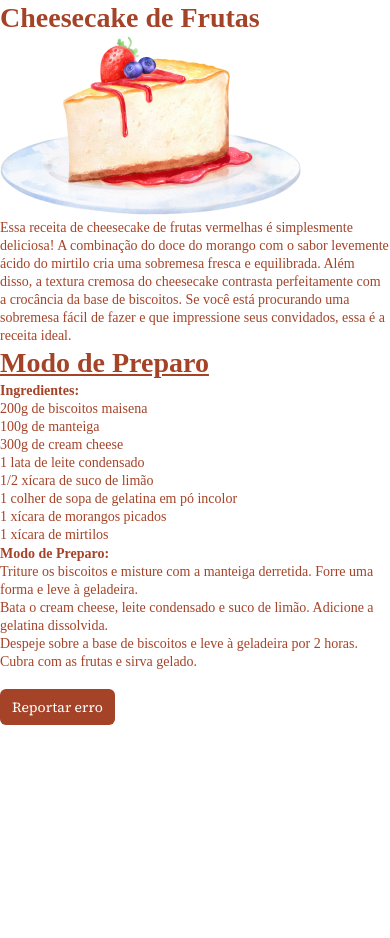
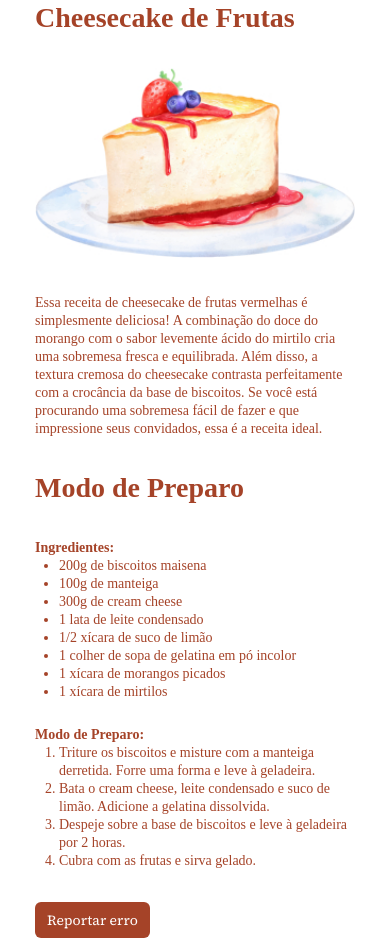
Before and after one commit to paulinhoteixeira/cheesecake, a plain HTML site: page index.html in a window 390 px wide. Before the commit the page ends 844 px from the top, so only its background shows below. Drawn offline with Linux system fonts and the light colour scheme; a web font is replaced by a local one.

Commit message:
mobile style

```diff
--- a/index.html
+++ b/index.html
@@ -18,8 +18,9 @@
     </div>
     <div class="ingredients">
       <h2>Modo de Preparo</h2>
+
+      <strong>Ingredientes:</strong>
       <ul>
-        <strong>Ingredientes:</strong>
         <li>200g de biscoitos maisena</li>
         <li>100g de manteiga</li>
         <li>300g de cream cheese</li>
@@ -29,8 +30,9 @@
         <li>1 xícara de morangos picados</li>
         <li>1 xícara de mirtilos</li>
       </ul>
+
+      <strong>Modo de Preparo:</strong>
       <ol>
-        <strong>Modo de Preparo:</strong>
         <li>Triture os biscoitos e misture com a manteiga derretida. Forre uma forma e leve à geladeira.</li>
         <li>Bata o cream cheese, leite condensado e suco de limão. Adicione a gelatina dissolvida.</li>
         <li>Despeje sobre a base de biscoitos e leve à geladeira por 2 horas.</li>
--- a/style.css
+++ b/style.css
@@ -17,6 +17,23 @@ body{
   font-size: 1.6rem;
 }
 
+main{
+  max-width: 32rem;
+  margin-inline: auto;
+  padding-top: 5.6rem 4rem;
+  box-sizing: content-box;
+
+  display: flex;
+  flex-direction: column;
+
+  gap: 3.2rem;
+}
+
+img{
+  width: 100%;
+  margin-block: 3.2rem;
+}
+
 button{
   font-family: 'Source Serif 4';
   font-size: 1.4rem;
@@ -27,7 +44,7 @@ button{
   border-radius: .6rem;
   padding: 0.8rem 1.2rem;
 
-  margin-top: 1.8rem;
+  margin-top: 3.2rem;
 }
 
 h1, h2{
@@ -36,10 +53,18 @@ h1, h2{
 }
 
 h2{
-  text-decoration: underline;
+  margin-bottom: 3.2rem;
 }
 
 p, li, strong{
   font-size: 1.4rem;
   line-height: 1.8rem;
 }
+
+ul, ol{
+  padding-left: 2.4rem;
+}
+
+ul{
+  margin-bottom: 2.4rem;
+}
```
